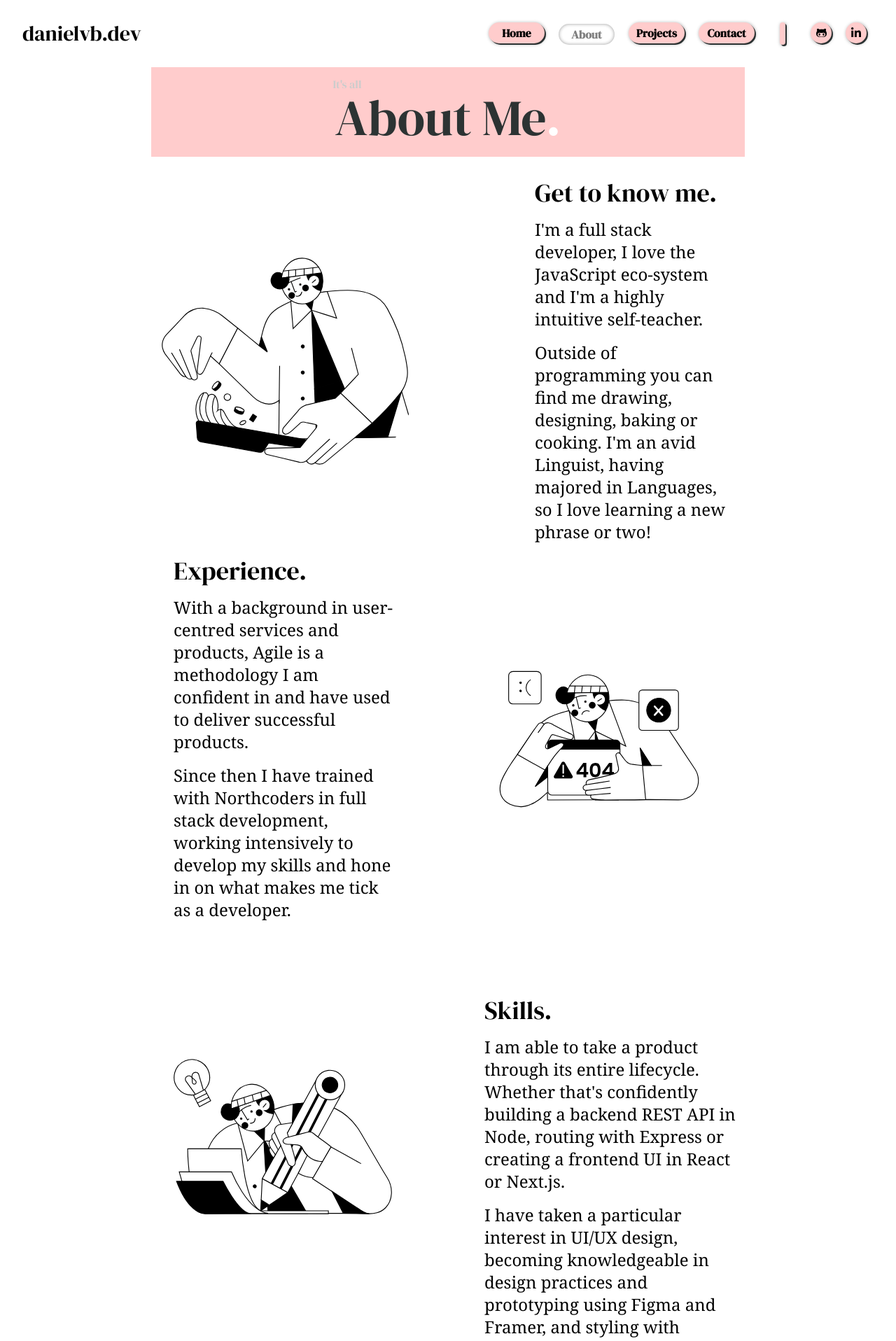
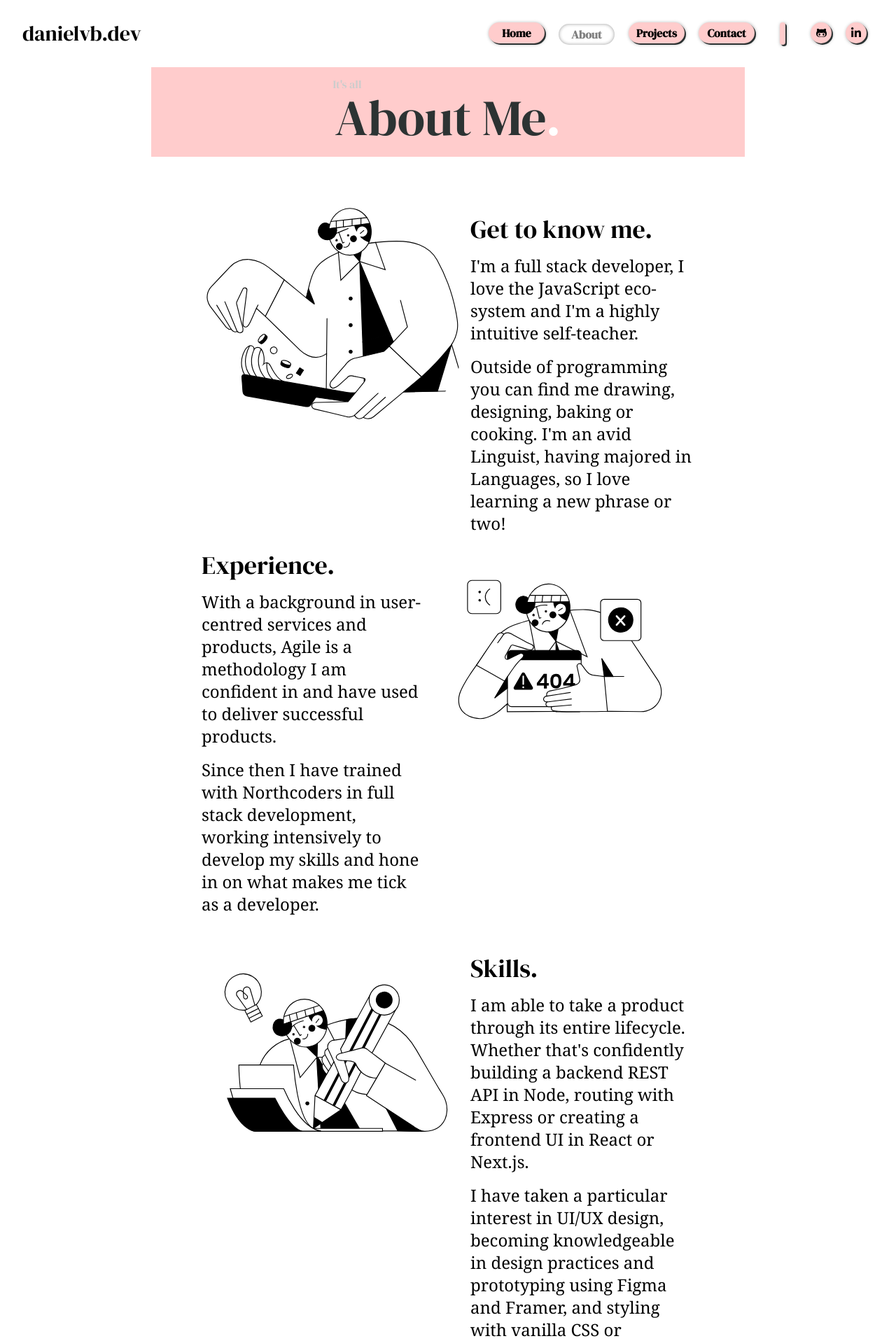
Before and after one commit to dvbenson/fe_my-portfolio-dvb, a Next.js app: page /about in a window 1280 px wide. Shown: the top 1916 px of the page at 70% size. Built offline with nearby package versions, Linux system fonts and the light colour scheme.

Commit message:
final stylings to about and then footer

```diff
--- a/app/about/page.jsx
+++ b/app/about/page.jsx
@@ -20,20 +20,20 @@ export default function page() {
           </div>
         </section>
         <section>
-          <div className='flex flex-col gap-5 m-8 xl:mt-16 xl:ml-64 xl:mr-48'>
-            <div className='w-full flex flex-col  xl:w-[1350px]  gap-10 md:gap-20 lg:gap-5 2xl:mr-40'>
+          <div className='container mx-auto px-4 flex flex-col gap-x-20'>
+            <div className='container mx-auto px-4 w-full flex flex-col mt-8'>
               <div
                 id='img-text block 1'
-                className='flex flex-col sm:flex-row justify-center items-center'
+                className='container mx-auto px-4 flex flex-col sm:flex-row justify-center items-center min-[480px]:mb-24'
               >
-                <div className='flex justify-center items-center'>
+                <div className='flex justify-center items-center '>
                   <img
                     src='/assets/food_cartoon.svg'
                     alt='about'
-                    className='w-64 h-64 lg:w-96 lg:h-96 object-cover rounded-full border-4 border-white mr-16 lg:mr-32'
+                    className='w-64 h-64 lg:w-96 lg:h-96 object-cover rounded-full'
                   />
                 </div>
-                <div className='flex flex-col sm:w-[280px] gap-4 mx-4 ml-8'>
+                <div className='flex flex-col gap-4 min-[480px]:w-[320px] min-[480px]:h-[280px]'>
                   <h2 className='text-3xl lg:text-4xl xl:text-5xl'>
                     Get to know me.
                   </h2>
@@ -51,9 +51,9 @@ export default function page() {
               </div>
               <div
                 id='img-text block 2'
-                className='flex flex-col sm:flex-row justify-center items-center'
+                className='container mx-auto px-4 flex flex-col sm:flex-row justify-center items-center min-[480px]:mb-48'
               >
-                <div className='flex flex-col sm:w-[280px] md:w-[320px]  gap-4 mx-4 mr-16'>
+                <div className='flex flex-col  gap-4  max-[640px]:order-2 min-[480px]:w-[320px] min-[480px]:h-[280px] '>
                   <h2 className='text-3xl lg:text-4xl xl:text-5xl'>
                     Experience.
                   </h2>
@@ -69,26 +69,26 @@ export default function page() {
                     hone in on what makes me tick as a developer.
                   </p>
                 </div>
-                <div className='flex justify-center items-center ml-8'>
+                <div className='flex justify-center items-center'>
                   <img
                     src='/assets/coding_cartoon.svg'
                     alt='about'
-                    className='w-64 h-64 lg:w-96 lg:h-96 object-cover rounded-full border-4 border-white'
+                    className='w-64 h-64 lg:w-96 lg:h-96 object-cover rounded-full  max-[640px]:order-1'
                   />
                 </div>
               </div>
               <div
                 id='img-text block 3'
-                className='flex flex-col sm:flex-row justify-center items-center lg:mb-16'
+                className='container mx-auto px-4 flex flex-col sm:flex-row justify-center items-center min-[480px]:mb-64'
               >
-                <div className='flex justify-center items-center mt-24 2xl:'>
+                <div className='flex justify-center items-center '>
                   <img
                     src='/assets/draw_cartoon.svg'
                     alt='about'
-                    className='w-64 h-64 lg:w-96 lg:h-96 object-cover rounded-full border-4 border-white mr-8'
+                    className='w-64 h-64 lg:w-96 lg:h-96 object-cover rounded-full  m'
                   />
                 </div>
-                <div className='flex flex-col sm:w-[280px] md:w-[360px] md:h-[240px] mb-16 gap-4 mx-4 ml-16'>
+                <div className='flex flex-col  gap-4 min-[480px]:w-[320px] min-[480px]:h-[280px]'>
                   <h2 className='text-3xl lg:text-4xl xl:text-5xl'>Skills.</h2>
 
                   <p className='font-serif font-medium text-base md:text-lg lg:text-2xl xl:text-xl'>
@@ -107,9 +107,9 @@ export default function page() {
               </div>
               <div
                 id='img-text block 4'
-                className='flex flex-col sm:flex-row justify-center items-center mt-24 '
+                className='container mx-auto px-4 flex flex-col sm:flex-row justify-center items-center mt-16 sm:mt-0'
               >
-                <div className='flex flex-col sm:w-[280px] gap-4'>
+                <div className='flex flex-col gap-4 max-[640px]:order-1 min-[480px]:w-[320px] min-[480px]:h-[280px]'>
                   <h2 className='text-3xl text-center md:-4xl lg:text-4xl xl:text-5xl'>
                     Stack.
                   </h2>
@@ -129,7 +129,7 @@ export default function page() {
                   <img
                     src='/assets/error_cartoon.svg'
                     alt='about'
-                    className='w-64 h-64 lg:w-96 lg:h-96 object-cover rounded-full border-4 border-white'
+                    className='w-64 h-64 lg:w-96 lg:h-96 object-cover rounded-full  max-[640px]:order-2  max-[640px]:mb-8 '
                   />
                 </div>
               </div>
--- a/components/Footer.jsx
+++ b/components/Footer.jsx
@@ -5,7 +5,7 @@ export default function Footer({ styles, page }) {
         page === 'home'
           ? 'bg-black h-24'
           : page === 'about'
-          ? 'bg-black h-24'
+          ? 'bg-pink h-24'
           : page === 'contact' || page === 'projects'
           ? 'bg-electric-lime h-24'
           : 'bg-pink h-24'
@@ -14,11 +14,10 @@ export default function Footer({ styles, page }) {
       <div className='container flex justify-center py-2'>
         <div className='row'>
           <div className='col-md-4'>
-            <h3 className='text-electric-lime text-center text-xl'>
-              danielvb.dev
-            </h3>
-            <p className='text-white text-center text-sm'>It happens here.</p>
-            <p className='text-white text-center text-xs mt-2 text-[#CCCCCC]'>
+            <p className='font-serif font-medium text-white text-center text-sm'>
+              danielvb@danielvb.dev
+            </p>
+            <p className='font-serif font-medium text-white text-center text-xs mt-2 text-[#CCCCCC]'>
               © 2023 All Rights Reserved
             </p>
           </div>
```
